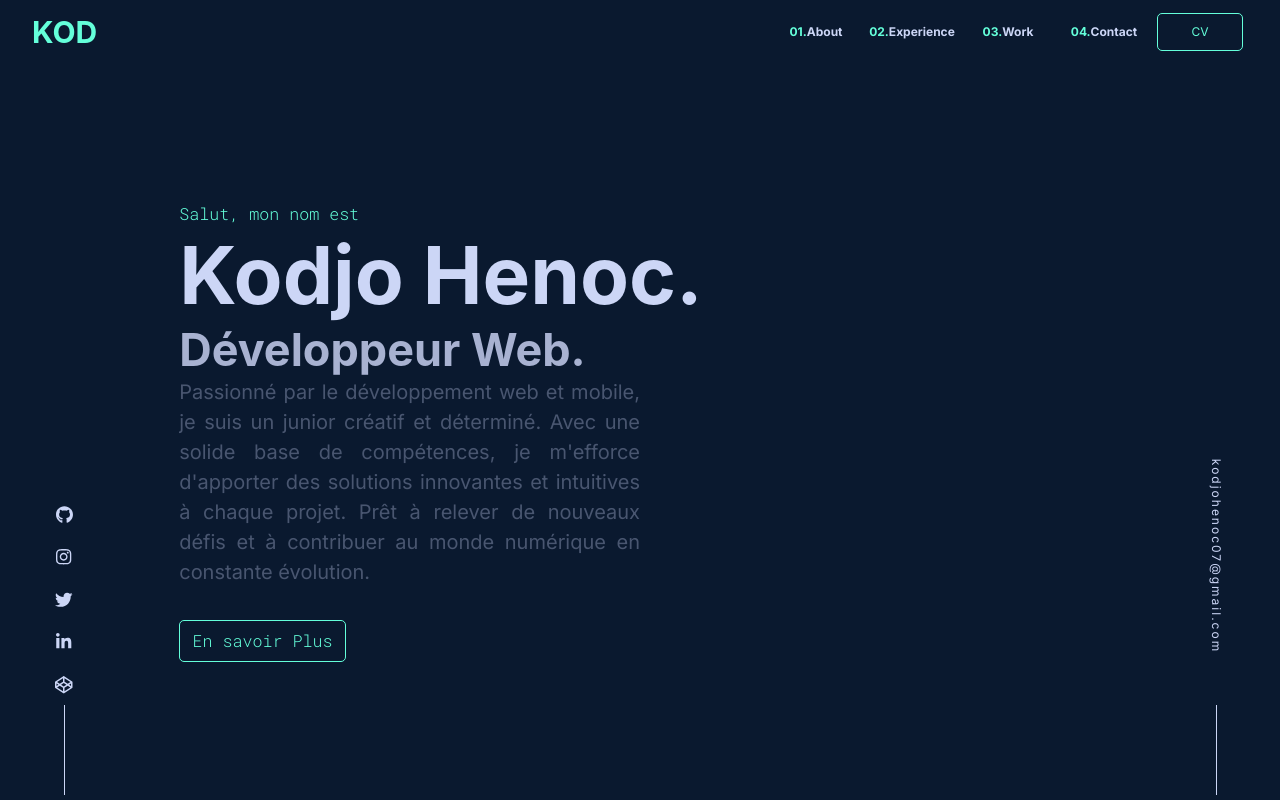
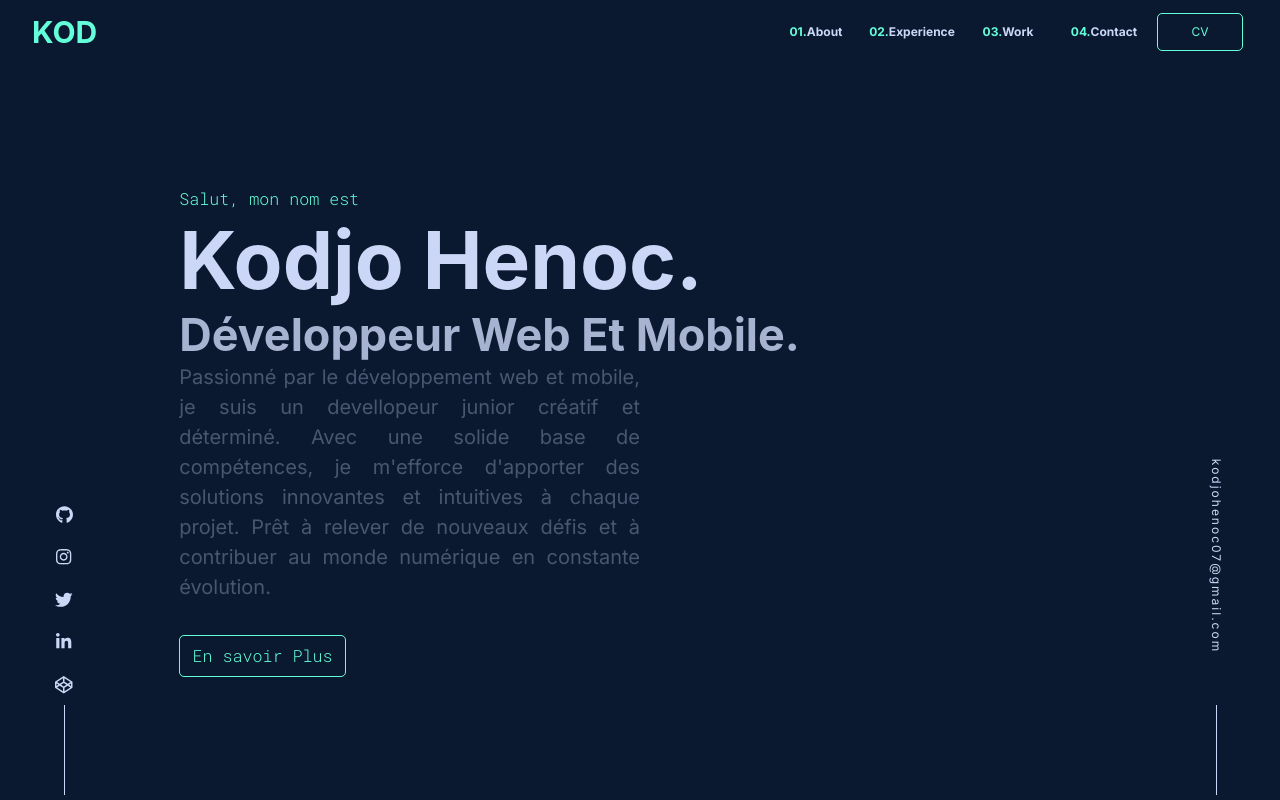
Before and after one commit to henoceli3/v1_portfolio_kodjo_henoc, a Next.js app: page / in a window 1280 px wide. Shown: the top 800 px of the page. Built offline with nearby package versions, Linux system fonts and the light colour scheme.

Commit message:
4- Novembre 2023

```diff
--- a/src/components/sections/FirstMessage.js
+++ b/src/components/sections/FirstMessage.js
@@ -28,7 +28,7 @@ const FirstMessage = () => {
             Kodjo Henoc.
           </Heading>
           <Heading color={theme.lightSlate} textTransform={"capitalize"}>
-            développeur web.
+            développeur web et mobile.
           </Heading>
           <Text
             color={theme.darkSlate}
@@ -36,7 +36,7 @@ const FirstMessage = () => {
             w={{ base: "90%", xl: "50%" }}
           >
             {
-              "Passionné par le développement web et mobile, je suis un junior créatif et déterminé. Avec une solide base de compétences, je m'efforce d'apporter des solutions innovantes et intuitives à chaque projet. Prêt à relever de nouveaux défis et à contribuer au monde numérique en constante évolution."
+              "Passionné par le développement web et mobile, je suis un devellopeur junior créatif et déterminé. Avec une solide base de compétences, je m'efforce d'apporter des solutions innovantes et intuitives à chaque projet. Prêt à relever de nouveaux défis et à contribuer au monde numérique en constante évolution."
             }
           </Text>
           <Link
--- a/src/components/sections/Footer.js
+++ b/src/components/sections/Footer.js
@@ -38,7 +38,7 @@ const Footer = () => {
           isExternal
           textAlign={"center"}
         >
-          {"Remerciment a Bryttany Chiang pour l'inspiration du design 🤝"}
+          {"Remerciements à Bryttany Chiang pour l'inspiration du design. 🤝"}
         </Link>
 
         {isLargerThan1280 ? null : (
```
